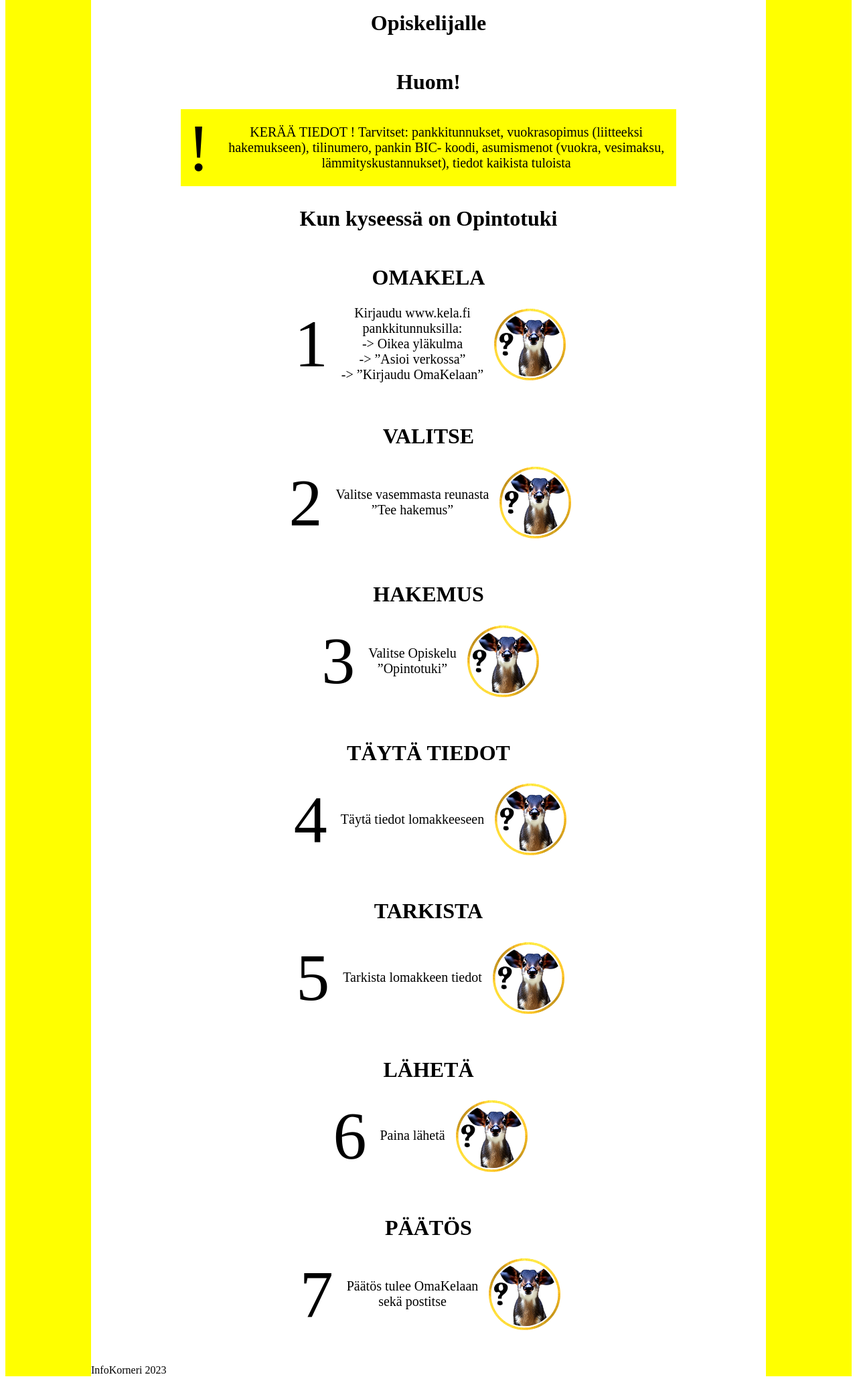
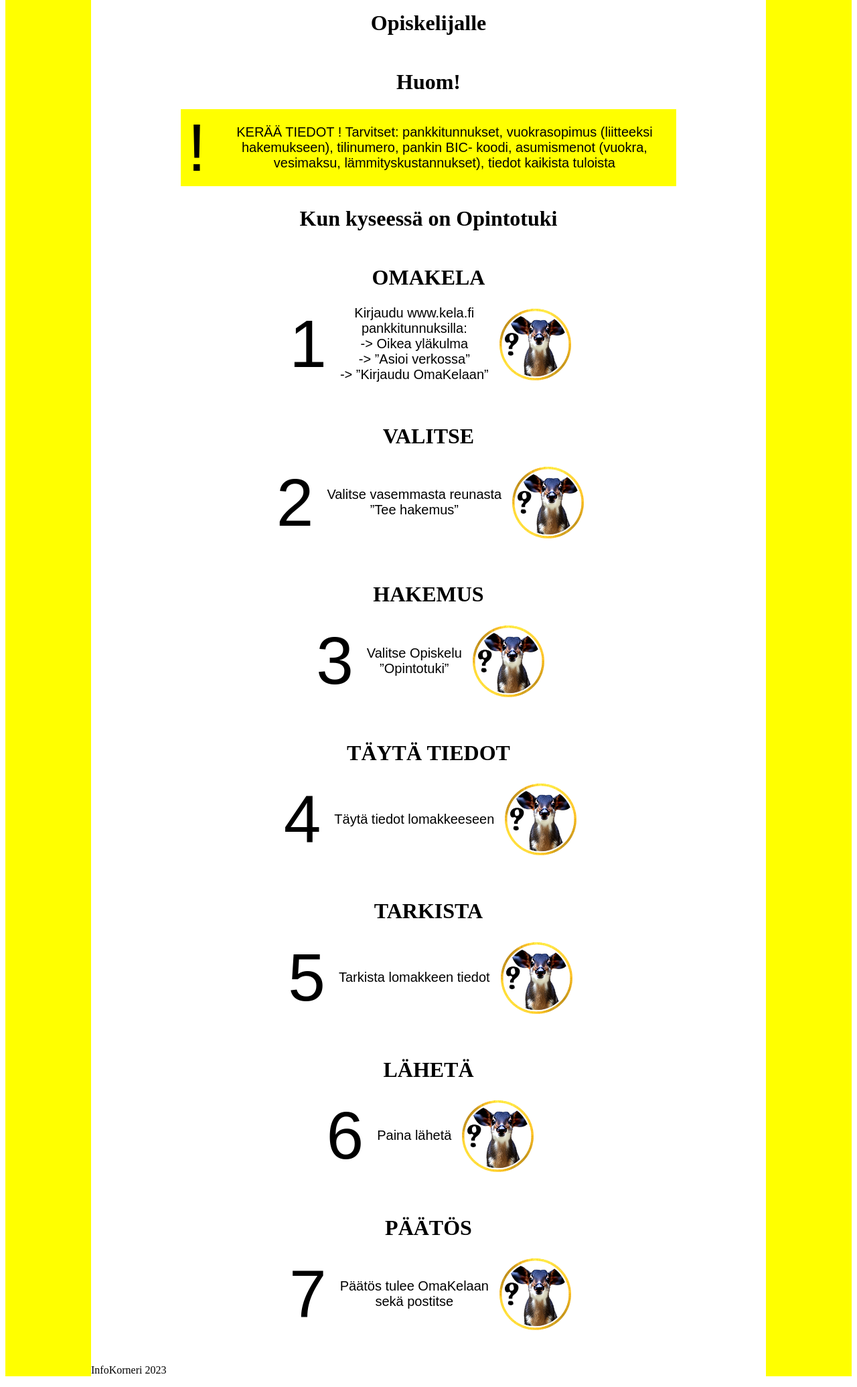
Before and after one commit to opadevelopment/DjangoWebsite, a Django app: page /opiskelija/ in a window 1280 px wide. Shown: the part 247-2318 px from the top of the page at 67% size. Run offline with Django 4.2, Linux system fonts and the light colour scheme.

Commit message:
fontti muutettu

```diff
--- a/website/static/base.css
+++ b/website/static/base.css
@@ -154,7 +154,8 @@
   display: flex;
   flex-wrap: wrap;
   justify-content: center;
-  align-items: stretch;
+  flex-direction: column;
+  align-items: center;
   margin: 0 auto;
   max-width: 800px;
 
@@ -206,4 +207,8 @@
   justify-content: center;
   align-items: center;
   font-size: 20px;
+  font-family: "Montserrat", sans-serif;
 }
+.info-row .first-text-container{
+  font-family: "Montserrat", sans-serif;
+}
```
